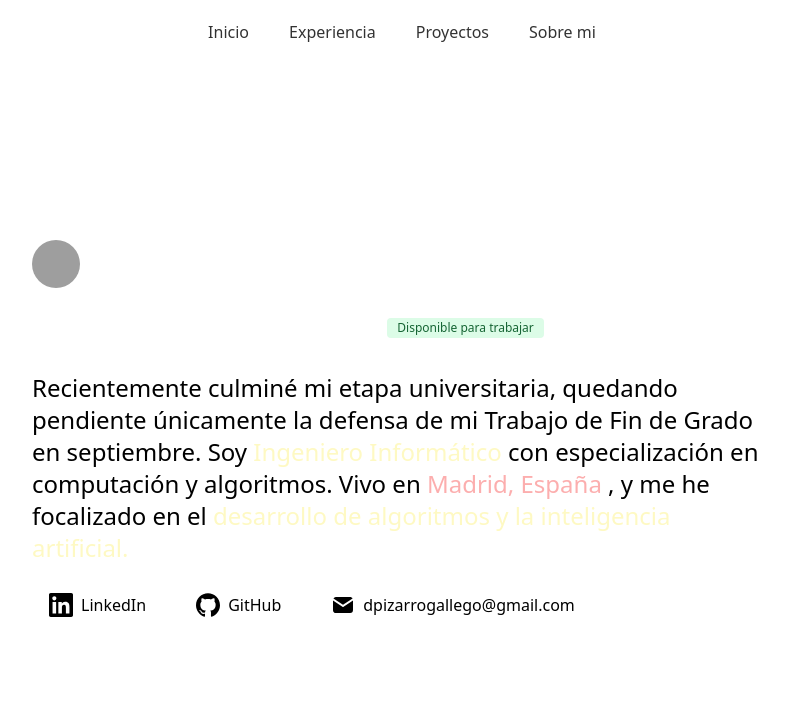
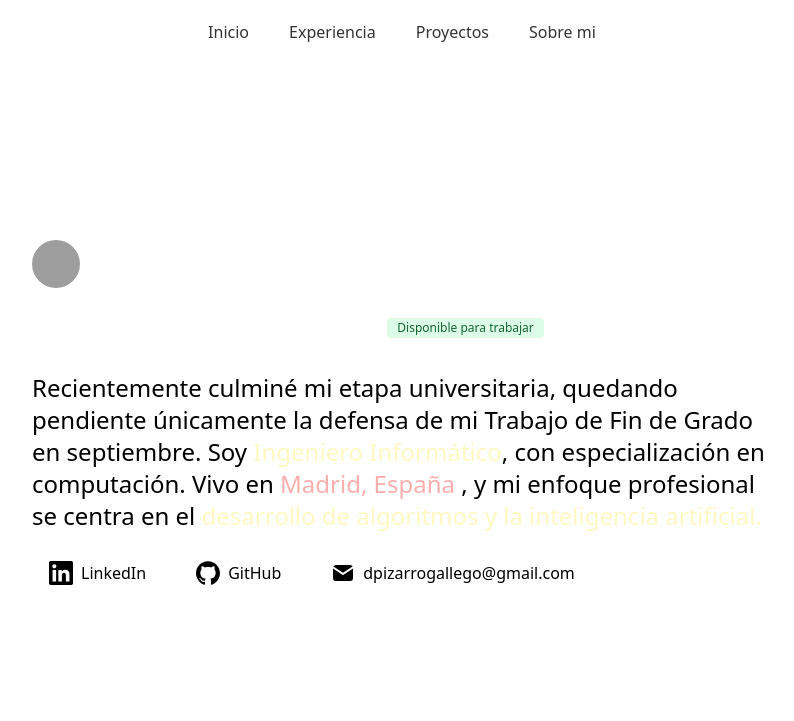
Before and after one commit to Danipiza/danipiza.github.io, an Astro site: page / in a window 1280 px wide. Shown: the top 721 px of the page, without its empty margins (238-1032 px from the left). Built offline with nearby package versions, Linux system fonts and the light colour scheme; Astro itself is replaced by a stand-in of ours; grey boxes are pictures that could not be loaded.

Commit message:
portfolio update

```diff
--- a/src/components/Projects.astro
+++ b/src/components/Projects.astro
@@ -31,7 +31,7 @@ const PROJECTS = [
     },
     {
         title: 'Games-AI',
-        description: 'Repositorio con juegos famosos que resuelve una IA aplicando DQN.',
+        description: 'Repositorio con juegos famosos que resuelve una Inteligencia Artificial aplicando DQN (Deep Q-Network). Esta IA entrena en cada entorno (juego) durante cierto tiempo. Durante dicho entrenamiento, las experiencias modifican la red neuronal para poder lograr el objetivo marcado por el entorno.',
         link: 'https://github.com/Danipiza/Games-AI',
         github: 'https://github.com/Danipiza/Games-AI',
         image: '/Games_AI.webp',
--- a/src/pages/index.astro
+++ b/src/pages/index.astro
@@ -48,9 +48,9 @@ in the astro folder execute:
 			<h2 class="text-xl lg:text-2xl text-wrap max-w-[700]">
 				<span> Recientemente culminé mi etapa universitaria,</span>
 				<span> quedando pendiente únicamente la defensa de mi Trabajo de Fin de Grado en septiembre. Soy</span>
-				<span class="text-yellow-100"> Ingeniero Informático</span><span> con especialización en computación y algoritmos. Vivo en </span>
+				<span class="text-yellow-100"> Ingeniero Informático</span><span>, con especialización en computación. Vivo en </span>
 				<span class="text-red-300/90"> Madrid, España</span>
-				<span>, y me he focalizado en el</span>	<span class="text-yellow-100"> desarrollo de algoritmos y la inteligencia artificial. </span>
+				<span>, y mi enfoque profesional se centra en el</span>	<span class="text-yellow-100"> desarrollo de algoritmos y la inteligencia artificial. </span>
 			</h2>
 
 
```
